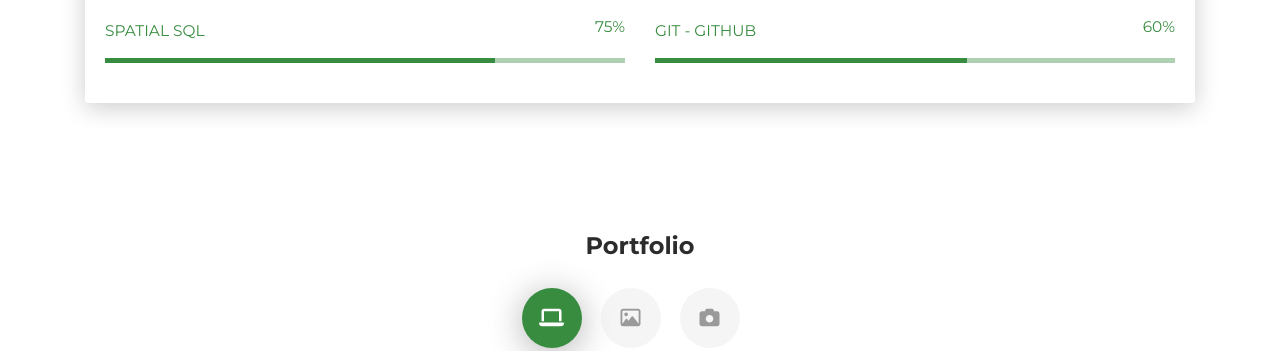
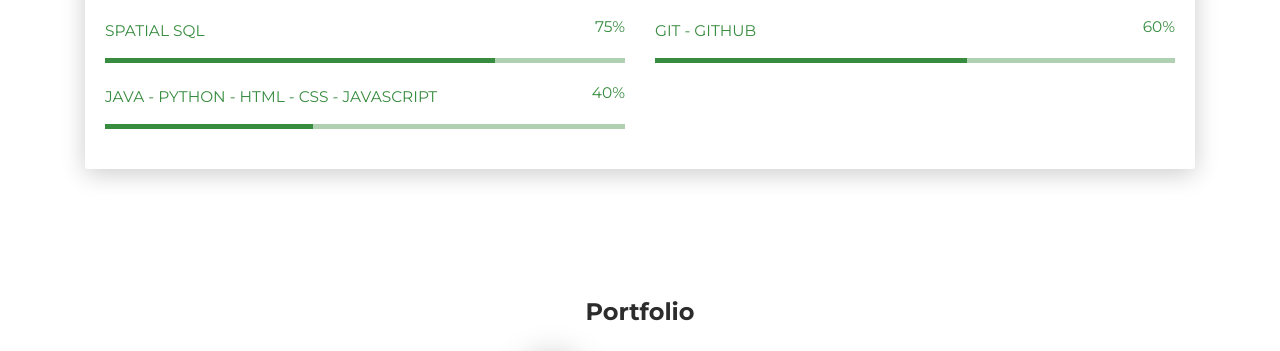
Before and after one commit to ramirezmaps/CV_IgnacioRamirez, a plain HTML site: page index.html in a window 1280 px wide. Shown: the part 1226-1577 px from the top of the page. Drawn offline with Linux system fonts and the light colour scheme.

Commit message:
segunda subida cv

```diff
--- a/index.html
+++ b/index.html
@@ -139,6 +139,13 @@
             <div class="progress-container progress-primary"><span class="progress-badge">Git - Github</span>
               <div class="progress">
                 <div class="progress-bar progress-bar-primary" data-aos="progress-full" data-aos-offset="10" data-aos-duration="2000" role="progressbar" aria-valuenow="60" aria-valuemin="0" aria-valuemax="100" style="width: 60%;"></div><span class="progress-value">60%</span>
+              </div>
+            </div>
+          </div>
+          <div class="col-md-6">
+            <div class="progress-container progress-primary"><span class="progress-badge">Java - Python - Html - CSS - JavaScript</span>
+              <div class="progress">
+                <div class="progress-bar progress-bar-primary" data-aos="progress-full" data-aos-offset="10" data-aos-duration="2000" role="progressbar" aria-valuenow="40" aria-valuemin="0" aria-valuemax="100" style="width: 40%;"></div><span class="progress-value">40%</span>
               </div>
             </div>
           </div>
```
Also changed, not shown: images/staticmap.png, 3 other files.
